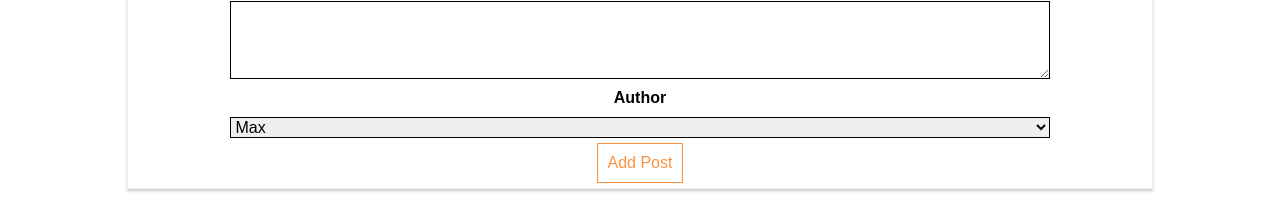
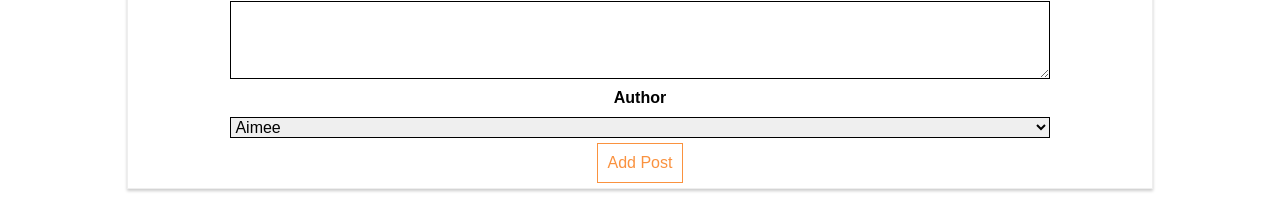
Before and after one commit to Aimeelynnramirez/blog-react-router, a React (Create React App) app: page /new-post in a window 1280 px wide. Shown: the part 246-453 px from the top of the page. Built offline with nearby package versions, Linux system fonts and the light colour scheme.

Commit message:
adding the step by step

```diff
--- a/src/containers/Blog/NewPost/NewPost.js
+++ b/src/containers/Blog/NewPost/NewPost.js
@@ -7,7 +7,7 @@ class NewPost extends Component {
     state = {
         title: '',
         content: '',
-        author: 'Max'
+        author: 'Aimee'
     }
 
     componentDidMount () {
--- a/src/containers/Blog/Posts/Posts.js
+++ b/src/containers/Blog/Posts/Posts.js
@@ -17,7 +17,7 @@ class Posts extends Component {
                 const updatedPosts = posts.map(post => {
                     return {
                         ...post,
-                        author: 'Max'
+                        author: 'Aimee'
                     }
                 });
                 this.setState({posts: updatedPosts});
```
